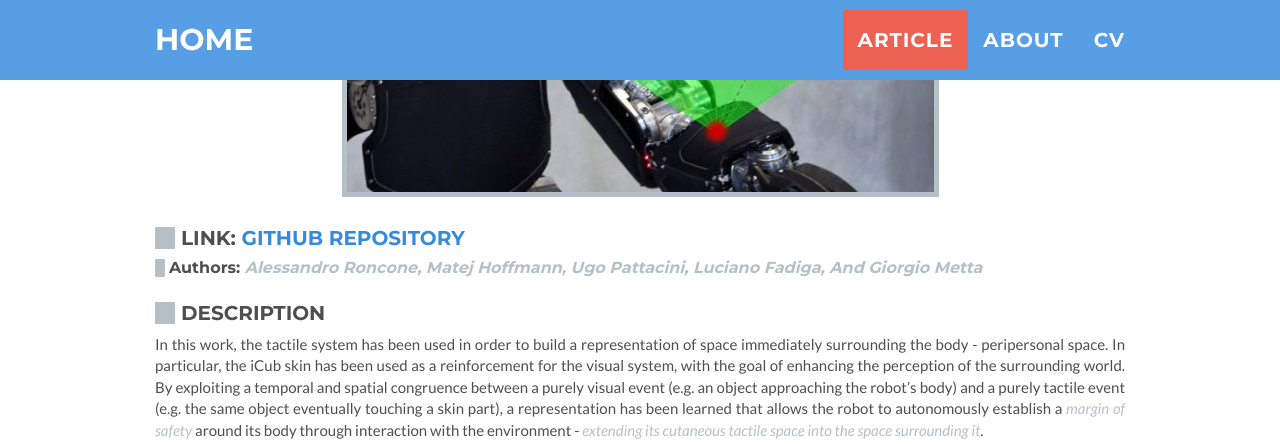
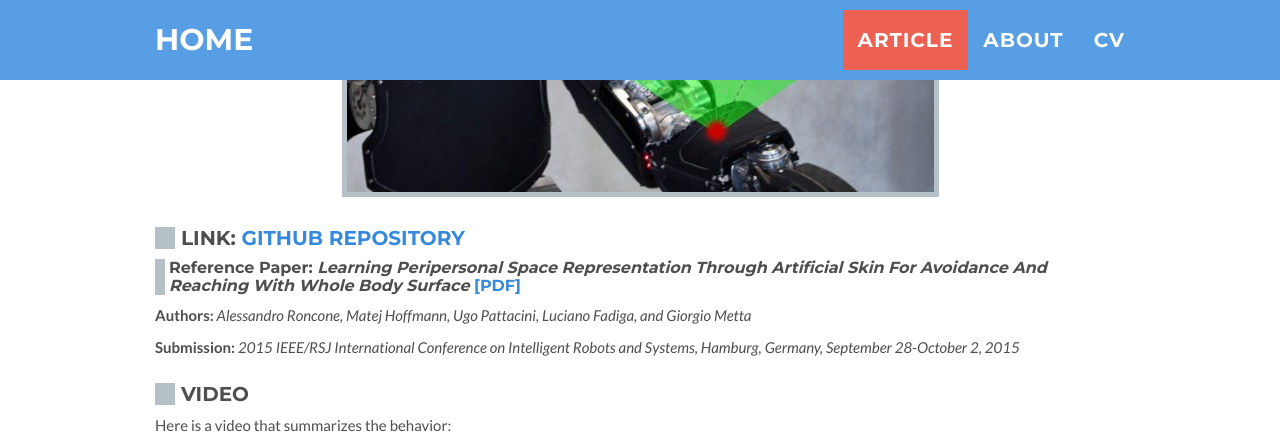
Before and after one commit to alecive/alecive.github.io, a Jekyll site: the page built from _posts/2015-05-07-periPersonalSpace.md, in a window 1280 px wide and 1400 px high, scrolled down 714 px. Shown: the top 444 px of the window. Built offline with Jekyll 4.4.1, drawn with Linux system fonts in a browser that asks for light colours.

Commit message:
Updated cv, added papers also on pages descriptors

```diff
--- a/_includes/css/main.css
+++ b/_includes/css/main.css
@@ -348,7 +348,7 @@ section.success p {
 
 #article em,
 #article strong {
-    color: #{{ site.color.primary }};
+    color: #{{ site.color.articletext }};
 }
 
 #article strong {
--- a/_includes/post-cv.html
+++ b/_includes/post-cv.html
@@ -43,7 +43,7 @@
                     </div>
 
                     <div class="col-sm-8">
-                        <h2>{{item.title}}{% if item.pdf %}<a href="papers/{{item.pdf}}" target="_blank"> [PDF]</a>{% endif %}</h2>
+                        <h2>{{item.title}}{% if item.pdf %}<a class="no-print" href="papers/{{item.pdf}}" target="_blank"> [PDF]</a>{% endif %}</h2>
                         <p><i>{{item.authors}}</i><br>
                         {{item.description}}
                         </p>
--- a/_posts/2015-05-07-periPersonalSpace.md
+++ b/_posts/2015-05-07-periPersonalSpace.md
@@ -12,18 +12,17 @@ article: yes
 
 ---
 
-<!-- #### Reference paper: _Gaze Stabilization for Humanoid Robots: a Comprehensive Framework_ -->
+#### Reference paper: _Learning peripersonal space representation through artificial skin for avoidance and reaching with whole body surface_ <a class="no-print" href="/papers/[Roncone et al. 2015] - Learning peripersonal space representation.pdf" target="_blank"> [PDF]</a>
 
-#### Authors: _Alessandro Roncone, Matej Hoffmann, Ugo Pattacini, Luciano Fadiga, and Giorgio Metta_
+**Authors:** _Alessandro Roncone, Matej Hoffmann, Ugo Pattacini, Luciano Fadiga, and Giorgio Metta_
 
-<!-- #### Submission: _2014 IEEE-RAS International Conference on Humanoid Robots, Madrid, Spain, November 18-20, 2014_ -->
+**Submission:** _2015 IEEE/RSJ International Conference on Intelligent Robots and Systems, Hamburg, Germany, September 28-October 2, 2015_
 
-<!-- ## Video
+## Video
 
 Here is a video that summarizes the behavior:
 
-{% include video.html url="//www.youtube.com/embed/NSGea-tCLZM" %}
- -->
+{% include video.html url="//www.youtube.com/embed/scaFDZZnIZs" %}
 
 ## Description
 
```
Also changed, not shown: _posts/2014-06-08-doubleTouch.md (+3 -3 lines), _posts/2015-01-22-gazeStabilization.md (+4 -4 lines), _posts/2015-08-17-CV-AlessandroRoncone.md (renamed from _posts/2015-04-30-CV-AlessandroRoncone.md).
